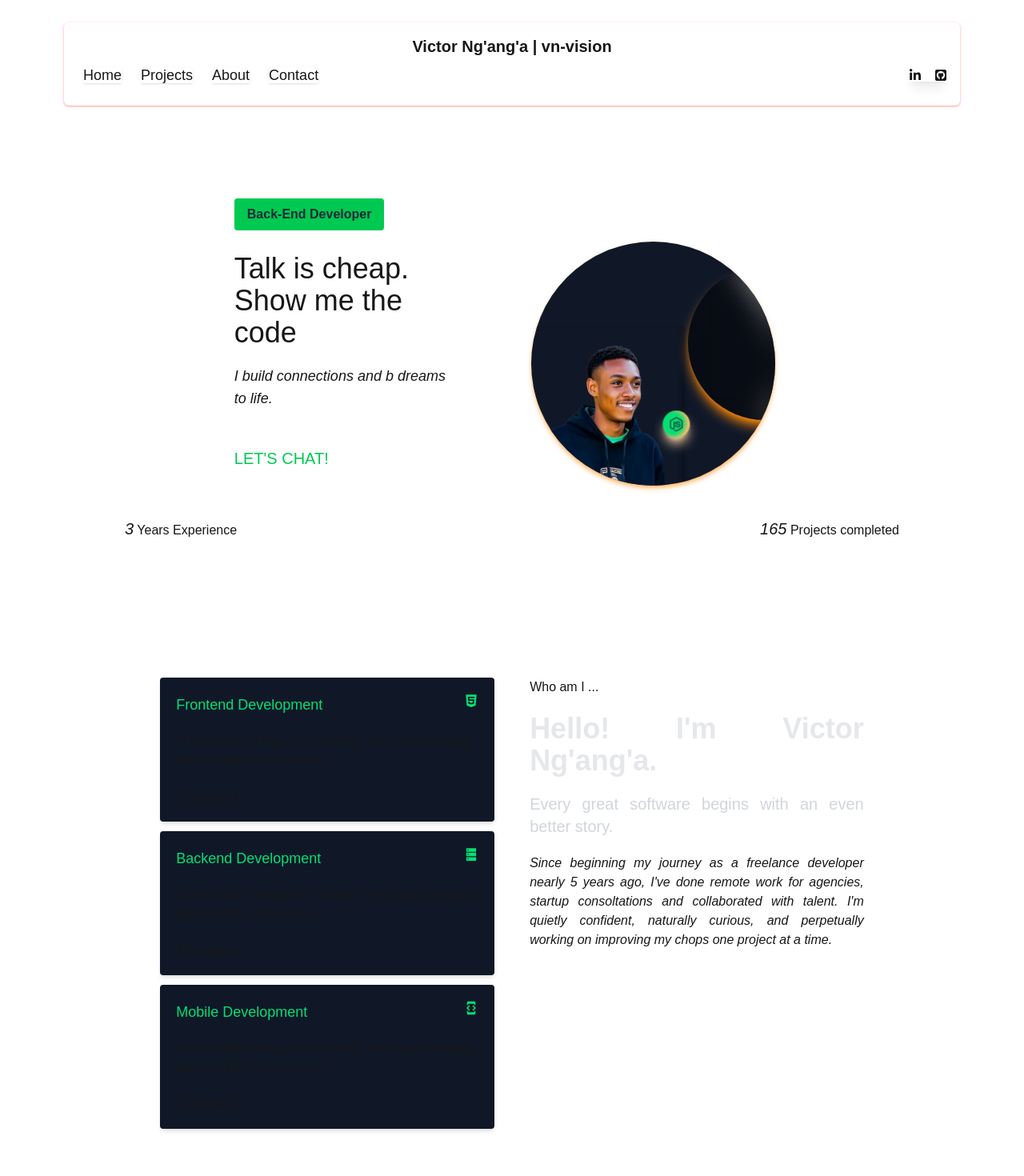
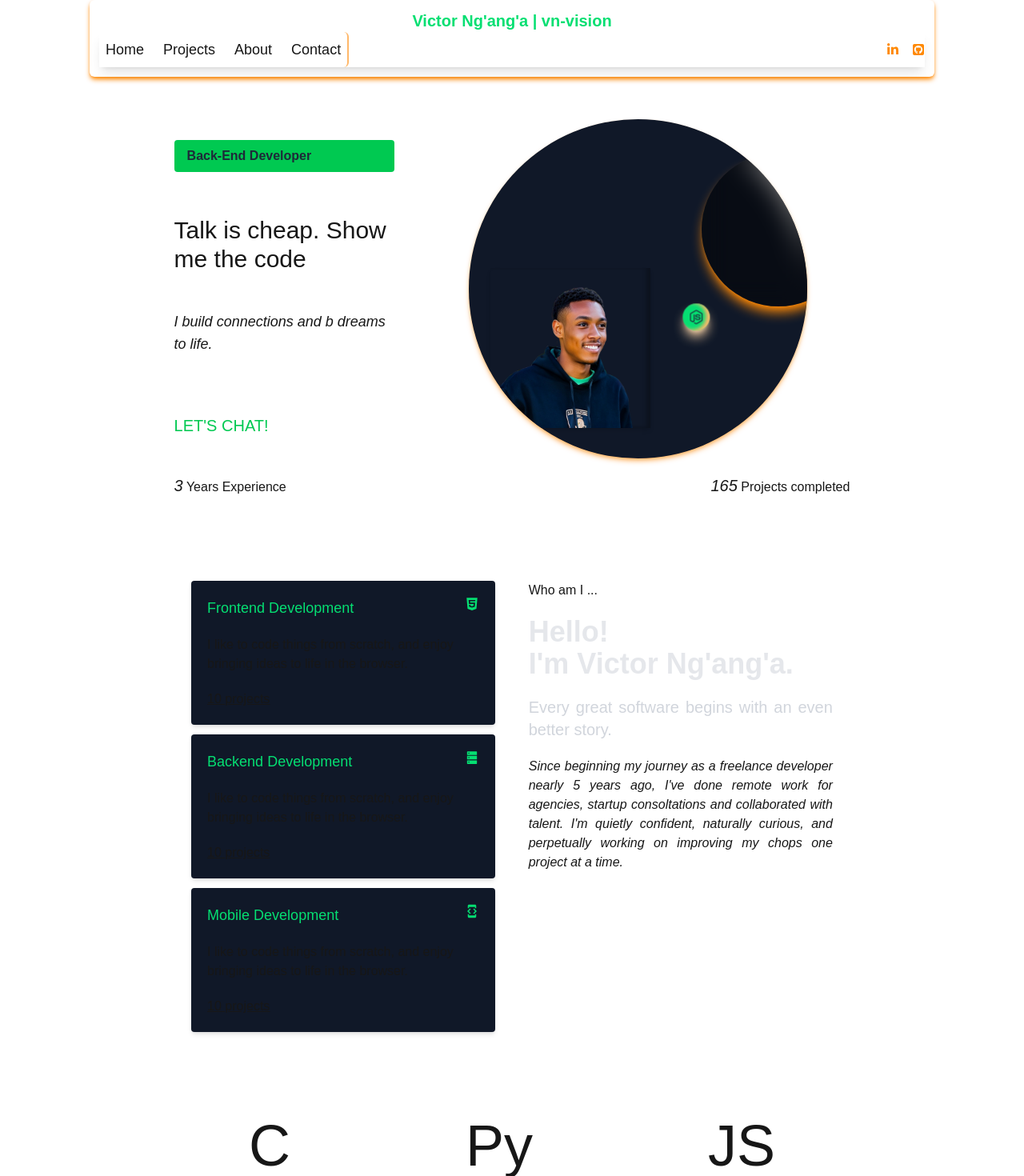
Before and after one commit to vn-vision/my-portfolio, a Next.js app: page / in a window 1280 px wide. Shown: the part 12-1482 px from the top of the page at 80% size. Built offline with nearby package versions, Linux system fonts and the light colour scheme.

Commit message:
Almost ready, make it a template

```diff
--- a/src/app/(pages)/about/page.tsx
+++ b/src/app/(pages)/about/page.tsx
@@ -7,12 +7,13 @@ import { FaHtml5 } from "react-icons/fa";
 
 function AboutMe() {
   return (
-    <div className="flex flex-col md:flex-row-reverse gap-5 p-10 justify-evenly w-[90%] h-fit m-auto my-[10%] md:my-[5%]">
+    <div className="flex flex-col md:flex-row-reverse gap-5  justify-evenly w-full lg:w-[80%] h-fit m-auto my-[10%] md:my-[5%]">
       <div className='flex flex-col gap-5 text-justify w-full md:w-[45%]'>
         <>
           <p>Who am I ...</p>
           <h2 className="text-gray-200 font-bold text-4xl">
-            Hello! I'm Victor Ng'ang'a.
+            <p>Hello!</p>
+            <p className='text-left'>I'm Victor Ng'ang'a.</p>
           </h2>
         </>
         <p className='text-gray-300 text-xl'>
--- a/src/app/(pages)/contact/page.tsx
+++ b/src/app/(pages)/contact/page.tsx
@@ -4,25 +4,25 @@ import { MdEmail } from "react-icons/md";
 
 function SayHi() {
   return (
-    <div className="h-fit w-[90%] flex flex-col gap-10 p-5 justify-evenly items-center mx-auto my-[10%] md:my-[5%]">
+    <div className="h-fit w-full lg:w-[80%] flex flex-col gap-10 justify-evenly items-center mx-auto my-[10%] md:my-[5%]">
       <div className="flex flex-col md:flex-row justify-between w-full h-fit p-5 gap-5">
 
-        <div className='flex flex-col gap-20 p-5 w-1/2 justify-between'>
+        <div className='flex flex-col gap-20 w-full justify-between'>
           <div className='flex flex-col gap-5'>
             <h1 className='text-4xl'>Let's build that dream together.</h1>
             <p className='text-2xl'>Start by <a href="mailto:vctrngang@gmail.com"><u className='text-green-400 hover:text-green-300'>Saying Hi</u></a></p>
           </div>
-          <span className='flex gap-10 p-5'>
-              <a href="https://www.linkedin.com/in/victor-nganga-s-3-d"><FaLinkedinIn /></a>
-              <a href="https://github.com/vn-vision"><FaSquareGithub /></a>
-              <a href=""><FaXTwitter /></a>
-              <a href="mailto:vctrngang@gmail.com"><MdEmail /></a>
-              <a href="tel:254114122162"><FaPhoneVolume /></a>
+          <span className='flex gap-10'>
+              <a href="https://www.linkedin.com/in/victor-nganga-s-3-d"><FaLinkedinIn className='text-orange-400' /></a>
+              <a href="https://github.com/vn-vision"><FaSquareGithub className='text-orange-400'/></a>
+              <a href=""><FaXTwitter className='text-orange-400'/></a>
+              <a href="mailto:vctrngang@gmail.com"><MdEmail className='text-orange-400' /></a>
+              <a href="tel:254114122162"><FaPhoneVolume className='text-orange-400' /></a>
             </span>
         </div>
 
 
-        <div className='flex flex-col gap-5 p-5 w-1/2 justify-between'>
+        <div className='flex flex-col gap-5 w-full justify-between'>
             <div className='flex flex-col gap-5'>
               <h1 className='text-2xl'>Nairobi Kenya 127.</h1>
               <p className='text-xl'><a href="mailto:vctrngang@gmail.com">vctrngang@gmail.com</a></p>
@@ -34,10 +34,6 @@ function SayHi() {
               <i>A - About</i>
               <i>P - Projects</i>
             </div>
-            <span className='flex gap-10 p-5'>
-              <p> Victor Ng'ang'a </p>
-              <p> &copy; All Rights Reserved </p>
-            </span>
           </div>
         </div>
       </div>
--- a/src/app/(pages)/projects/page.tsx
+++ b/src/app/(pages)/projects/page.tsx
@@ -3,7 +3,7 @@ import ProjectCard from '@/app/components/ProjectCard';
 
 function MyProjects() {
   return (
-    <div className="flex flex-col md:flex-row w-[90%] m-auto min-h-screen gap-10 p-10 my-[10%] md:my-[5%]">
+    <div className="flex flex-col md:flex-row w-full lg:w-[80%] m-auto h-fit gap-10 my-[10%] md:my-[5%]">
       <div className='flex flex-col w-full md:w-1/2 gap-10 justify-evenly h-fit overflow-y-auto'>
       <div className='flex flex-col gap-5 text-center'>
         <h1 className='text-4xl font-bold'>Latest Works</h1>
@@ -15,7 +15,7 @@ function MyProjects() {
         <p>Some projects are not public by NDA, if you want to see more <a href="tel:254">contract</a></p>
       </div>
       </div>
-      <div className='flex flex-col w-full md:w-1/2 h-screen overflow-y-auto gap-5'>
+      <div className='flex flex-col w-full md:w-1/2 h-fit overflow-y-auto gap-5'>
       <ProjectCard title="Project 1" languages={["Javascript", "Python"]} image="/vercel.svg" />
       <ProjectCard title="Project 2" languages={["Typescrip", "Python"]} image="/next.svg" />
       <ProjectCard title="Project 3" languages={["C", "Python"]} image="/window.svg" />
--- a/src/app/components/Navbar.tsx
+++ b/src/app/components/Navbar.tsx
@@ -3,20 +3,20 @@ import { FaLinkedinIn, FaSquareGithub } from 'react-icons/fa6'
 
 function Navbar() {
   return (
-    <div className='flex flex-col justify-evenly items-center shadow-sm shadow-red-300  w-[100%] p-4 rounded-md'>
-      <h1 className="text-xl font-bold">
+    <div className='flex flex-col justify-evenly items-center w-full p-3 rounded-md shadow-md shadow-orange-400'>
+      <h1 className="text-xl font-bold text-green-400 ">
         Victor Ng'ang'a | vn-vision
       </h1>
-      <nav className='flex w-full justify-between gap-5 items-center'>
-        <ul className="flex gap-6 justify-evenly items-center text-lg overflow-x-auto rounded-md p-2">
-          <li><a href="/" className="hover:text-blue-400 shadow-sm">Home</a></li>
-          <li><a href="/projects" className="hover:text-blue-400 shadow-sm">Projects</a></li>
-          <li><a href="/about" className="hover:text-blue-400 shadow-sm">About</a></li>
-          <li><a href="/contact" className="hover:text-blue-400 shadow-sm">Contact</a></li>
+      <nav className='flex w-full justify-between gap-5 items-center shadow-lg'>
+        <ul className="flex gap-6 justify-evenly items-center text-lg overflow-x-auto rounded-md p-2 border-r-2 border-orange-300">
+          <li><a href="/" className="hover:text-blue-400">Home</a></li>
+          <li><a href="/projects" className="hover:text-blue-400 ">Projects</a></li>
+          <li><a href="/about" className="hover:text-blue-400 ">About</a></li>
+          <li><a href="/contact" className="hover:text-blue-400 ">Contact</a></li>
         </ul>
-        <span className="flex gap-4 shadow-lg">
-          <a href="https://www.linkedin.com/in/victor-nganga-s-3-d"><FaLinkedinIn /></a>
-          <a href="https://github.com/vn-vision"><FaSquareGithub /></a>
+        <span className="flex gap-4">
+          <a href="https://www.linkedin.com/in/victor-nganga-s-3-d"><FaLinkedinIn className='text-orange-400' /></a>
+          <a href="https://github.com/vn-vision"><FaSquareGithub className="text-orange-400" /></a>
         </span>
       </nav>
     </div>
--- a/src/app/layout.tsx
+++ b/src/app/layout.tsx
@@ -33,7 +33,7 @@ export default function RootLayout({
       >
         <main className="flex-grow px-10">{children}</main>
         <footer className="mt-auto py-5 bg-gray-900 text-center text-lg">
-          <p>&copy; 2025 Victor Ng'ang'a. All Rights Reserved.</p>
+          <i className="text-sm">&copy; 2025 Victor Ng'ang'a. All Rights Reserved.</i>
         </footer>
       </body>
     </html>
--- a/src/app/page.tsx
+++ b/src/app/page.tsx
@@ -7,16 +7,16 @@ import {FaPython, FaReact, FaNodeJs} from 'react-icons/fa';
 
 export default function Home() {
   return (
-    <div className="flex flex-col w-full min-h-screen overflow-y-auto p-10">
+    <div className="flex flex-col w-full lg:w-[90%] m-auto min-h-screen overflow-y-auto p-3">
       <Navbar />
-      <div className="flex flex-col gap-5 p-5 justify-evenly w-[90%] h-fit m-auto my-[10%] md:my-[5%]">
+      <div className="flex flex-col gap-5 justify-evenly w-full h-fit m-auto my-[10%] md:my-[5%] lg:w-[80%]">
         {/* Left Section */}
-        <div className="flex flex-col-reverse md:flex-row gap-10 p-5 w-[80%] m-auto ">
-          <div className="flex flex-col gap-5 p-5 justify-evenly">
-            <h2 className="bg-green-500 hover:bg-green-700 text-gray-800 font-bold py-2 px-4 w-fit h-auto rounded">
+        <div className="flex flex-col-reverse md:flex-row gap-10 w-full m-auto ">
+          <div className="flex flex-col gap-5 justify-evenly">
+            <h2 className="bg-green-500 hover:bg-green-700 text-gray-800 font-bold py-2 px-4 w-full h-auto rounded">
               Back-End Developer
             </h2>
-            <p className="text-4xl mt-2">Talk is cheap. Show me the code</p>
+            <p className="text-3xl mt-2">Talk is cheap. Show me the code</p>
             <p className="text-lg"><i> I build connections and b dreams to life.</i></p>
             <p className="text-green-500 text-xl mt-[10%]">LET'S CHAT!</p>
           </div>
@@ -53,33 +53,33 @@ export default function Home() {
           </div>
       </div>
       <AboutMe />
-      <div className="w-[80%] h-[20%] flex items-center justify-evenly gap-5 p-5 my-[10%] md:my-[5%] m-auto ">
+      <div className="w-full h-[20%] flex items-center justify-evenly gap-5 my-[10%] md:my-[5%] m-auto ">
         <p className="text-7xl">C</p>
         <p className="text-7xl">Py</p>
         <p className="text-7xl">JS</p>
       </div>
       <MyProjects />
-      <div className="h-fit w-[80%] flex flex-col justify-evenly gap-10 p-10 mx-auto my-[10%] md:my-[5%] ">
+      <div className="h-fit w-full lg:w-[80%] flex flex-col justify-evenly gap-10 mx-auto my-[10%] md:my-[5%] ">
         <span className="flex justify-between items-center gap-5 w-full"><h1 className="text-2xl md:text-4xl" >Awards</h1><p className="w-[80%] text-sm md:text-lg">Awards make my projects even more valuable</p></span>
         <span className="flex justify-between w-full"><i className="text-green-300">2024</i>
           <ul className="flex flex-col gap-5 justify-evenly w-[80%]">
             <li>
-              <h3 className="text-sm">ALX</h3>
+              <h3 className="text-sm text-green-400">ALX</h3>
               <p className="text-2xl">Back-End Developer</p>
             </li>
             <li>
-              <h3 className="text-sm">ALX</h3>
+              <h3 className="text-sm text-green-400">ALX</h3>
               <p className="text-2xl">IOT/Robotics Developer</p>
             </li>
           </ul></span>
         <span className="flex justify-between w-full"><i className="text-green-300">2024</i>
           <ul className="flex flex-col gap-5 justify-evenly w-[80%]">
             <li>
-              <h3 className="text-sm">KCAU</h3>
+              <h3 className="text-sm text-green-400">KCAU</h3>
               <p className="text-2xl">Software Developer</p>
             </li>
             <li>
-              <h3 className="text-sm">KCAU</h3>
+              <h3 className="text-sm text-green-400">KCAU</h3>
               <p className="text-2xl">Innovator</p>
             </li>
           </ul></span>
```
